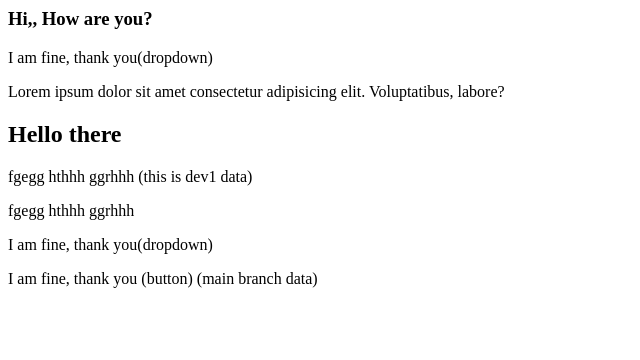
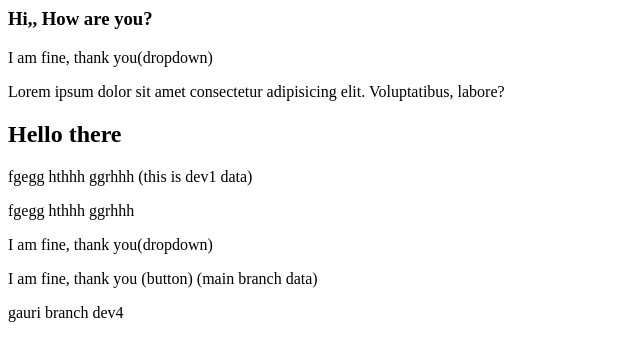
Before and after one commit to gauri554/techrepo, a plain HTML site: page techrepo/index.html in a window 1280 px wide. Shown: the whole page, without its empty margins (0-640 px from the left). Drawn offline with Linux system fonts and the light colour scheme.

Commit message:
added p tag

```diff
--- a/techrepo/index.html
+++ b/techrepo/index.html
@@ -12,3 +12,4 @@
 <p>I am fine, thank you(dropdown)</p>
 
 <p>I am fine, thank you (button) (main branch data)</p>
+<p>gauri branch dev4</p>
```
